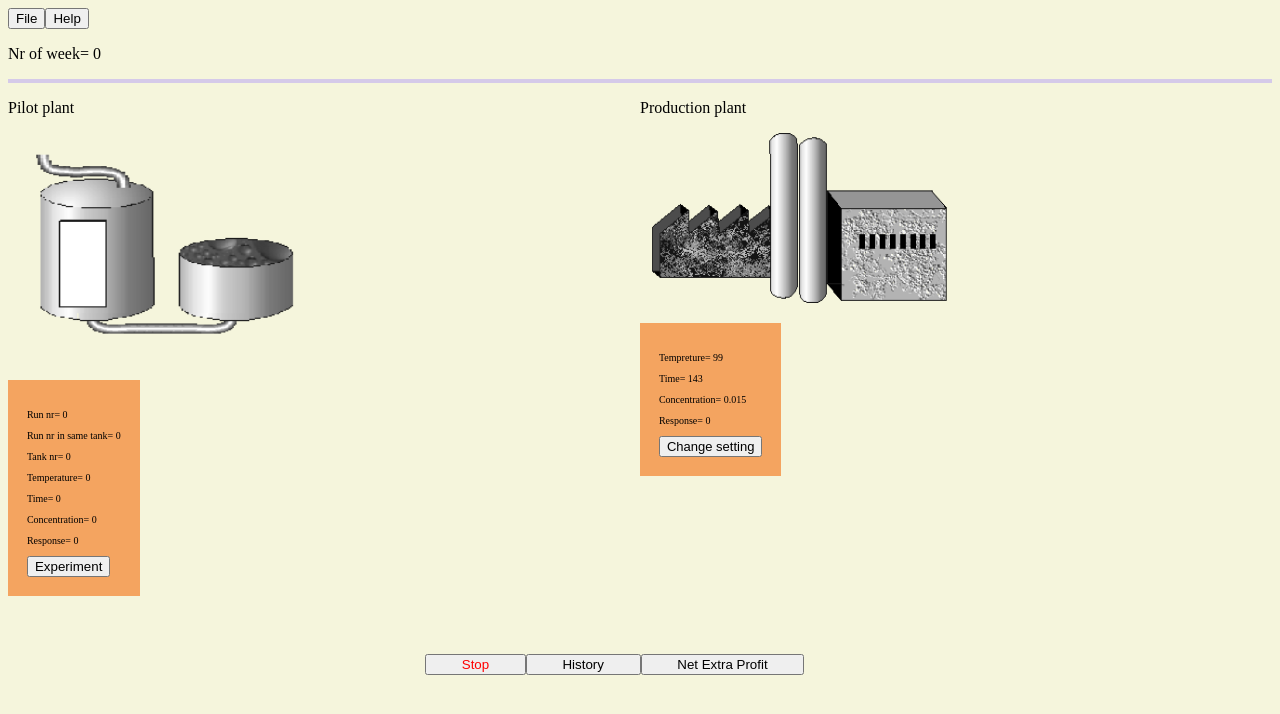
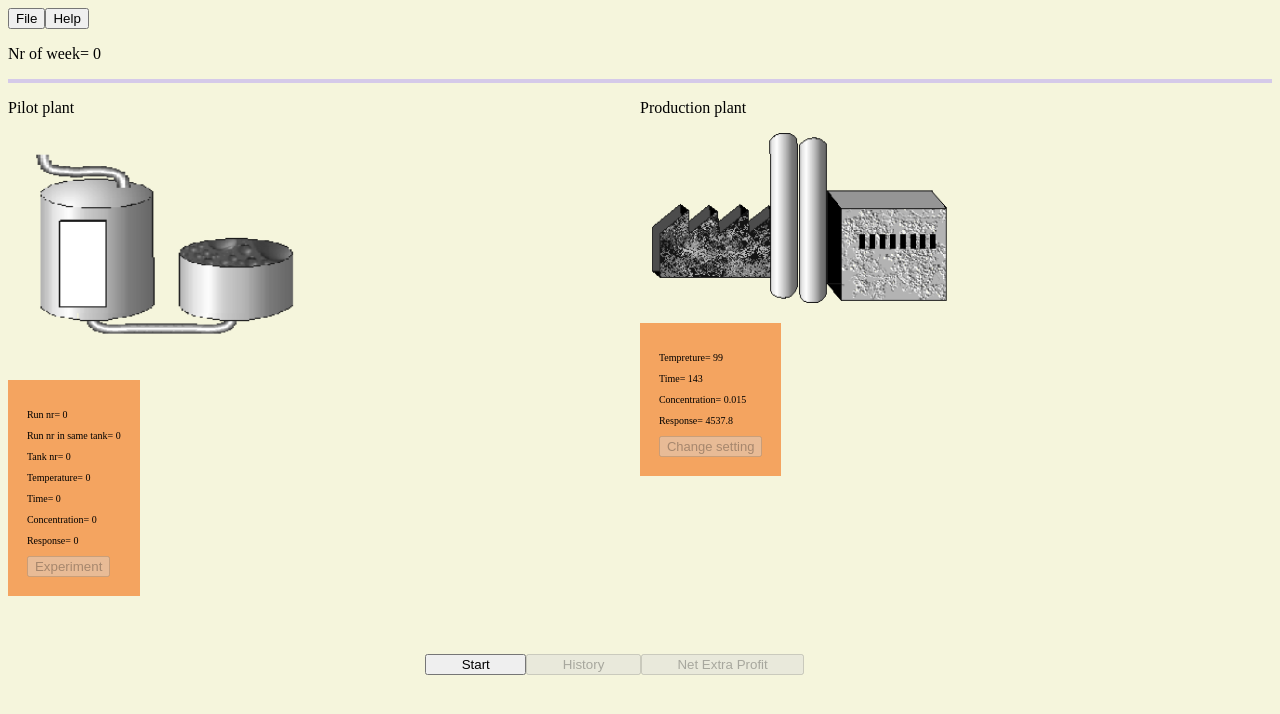
Before and after one commit to virtual-experiments/factoryAngular, an Angular app: page /main in a window 1280 px wide. Shown: the top 714 px of the page. Built offline with nearby package versions, Linux system fonts and the light colour scheme.

Commit message:
working on app states:running, stopped, reset

```diff
--- a/src/app/experiments.service.ts
+++ b/src/app/experiments.service.ts
@@ -23,6 +23,11 @@ export class ExperimentsService {
     return this.tankCapacity -this.Experiments[nrTanks-1].length;
   }
 
+  reset(){
+    this.Experiments=[];
+    this.runningExps=[];
+    this.messageSource.next(this.runningExps);
+  }
   //tanknr is 0 or 1 indicating it is a new tank
   //precondition: tank capacity is not violated.
   addNewExps(exps:{tanknr:string,temp:number,time:number,conc:number}[]){
--- a/src/app/fact/fact.component.html
+++ b/src/app/fact/fact.component.html
@@ -9,5 +9,5 @@
     <p>Concentration= {{this.getConc()}}</p>
     <p>Response= {{this.getResp()}}</p>
     <p [hidden]="!delayPeriod" style="margin-top: 5%;">Wait until week {{this.getDelayWeek()}}</p>
-    <button routerLink="/configchange" style="display: block;font-size: small;">Change setting</button>
+    <button routerLink="/configchange" style="display: block;font-size: small;" [disabled]="state==0 || state==2">Change setting</button>
 </div>
--- a/src/app/fact/fact.component.ts
+++ b/src/app/fact/fact.component.ts
@@ -1,4 +1,4 @@
-import { Component, OnInit,OnDestroy } from '@angular/core';
+import { Component, OnInit,OnDestroy, Input,OnChanges, SimpleChanges } from '@angular/core';
 import { Subscription } from 'rxjs';
 import {ProductionPlantService} from '../production-plant.service'
 
@@ -9,6 +9,7 @@ import {ProductionPlantService} from '../production-plant.service'
 })
 export class FactComponent implements OnInit {
 
+  @Input() state:any;
   subscription:Subscription | undefined;
   delayPeriod=false;
   constructor(private ppserice:ProductionPlantService) { }
@@ -22,6 +23,12 @@ export class FactComponent implements OnInit {
         this.delayPeriod=false;
       }
     });
+  }
+
+  ngOnChanges(changes: SimpleChanges) {
+    if(this.state==2){
+      this.delayPeriod=false;
+    }
   }
    getTemp(){
     return this.ppserice.temperature;
--- a/src/app/main/main.component.html
+++ b/src/app/main/main.component.html
@@ -1,10 +1,10 @@
 <app-progressbar></app-progressbar>
 <div style="display: grid;grid-template-columns: 50% 50%;">
-  <app-pilot></app-pilot>
-  <app-fact></app-fact>
+  <app-pilot [state]="state"></app-pilot>
+  <app-fact [state]="state"></app-fact>
 </div>
 <div style="display: grid;grid-template-columns: auto auto auto; width: 30%; margin-left: 33%;">
-  <button style="color: red;">Stop</button>
-  <button routerLink="/history">History</button>
-  <button>Net Extra Profit</button>
+  <button  [ngStyle]="{'color':this.state==1?red:black}" (click)="stateChange()">{{this.stateButton}}</button>
+  <button routerLink="/history" [disabled]="this.state==0">History</button>
+  <button [disabled]="this.state==0">Net Extra Profit</button>
 </div>
--- a/src/app/main/main.component.ts
+++ b/src/app/main/main.component.ts
@@ -1,4 +1,5 @@
 import { Component, OnInit } from '@angular/core';
+import {ProductionPlantService} from '../production-plant.service'
 
 @Component({
   selector: 'app-main',
@@ -7,9 +8,39 @@ import { Component, OnInit } from '@angular/core';
 })
 export class MainComponent implements OnInit {
 
-  constructor() { }
+  //"notStarted"|"Running"|"Stopped";
+  state:0|1|2=0;
+  stateButton:"Start"|"Stop"|"Reset"="Start";
+  command={startRunning:false,stopRunning:false,reset:false};
+  red="red";
+  black="black";
+
+  constructor(private ppserice:ProductionPlantService) { }
 
   ngOnInit(): void {
+    if(this.ppserice.isRunning){
+      this.state=1;
+      this.stateButton="Stop";
+      this.command={startRunning:false,stopRunning:false,reset:false};
+    }
   }
 
+  stateChange(){
+    if(this.state==0){
+      this.state=1;
+      this.stateButton="Stop";
+      this.command={startRunning:true,stopRunning:false,reset:false};
+      this.ppserice.startTimer();
+    }else if(this.state==1){
+      this.state=2;
+      this.command={startRunning:false,stopRunning:true,reset:false};
+      this.ppserice.stopTimer();
+      this.stateButton="Reset";
+    }
+    else{
+      this.ppserice.reset();
+      this.state=0;
+      this.stateButton="Start";
+    }
+  }
 }
--- a/src/app/pilot/pilot.component.html
+++ b/src/app/pilot/pilot.component.html
@@ -12,5 +12,5 @@
     <p>Concentration= {{this.Concentration}}</p>
     <p>Response= {{this.Response}}</p>
     <p style="color: red;" [hidden]="!experimentRunning">Experiment Running</p>
-    <button routerLink="/expadder" style="display: block;" [disabled]="experimentRunning">Experiment</button>
+    <button routerLink="/expadder" style="display: block;" [disabled]="experimentRunning || state==0 || state==2">Experiment</button>
 </div>
--- a/src/app/pilot/pilot.component.ts
+++ b/src/app/pilot/pilot.component.ts
@@ -1,4 +1,4 @@
-import { Component, OnInit,OnDestroy,AfterViewInit } from '@angular/core';
+import { Component, OnInit,OnDestroy,AfterViewInit, Input,OnChanges, SimpleChanges } from '@angular/core';
 import { Subscription } from 'rxjs';
 import {ExperimentsService} from '../experiments.service';
 
@@ -8,6 +8,8 @@ import {ExperimentsService} from '../experiments.service';
   styleUrls: ['./pilot.component.css']
 })
 export class PilotComponent implements OnInit {
+
+  @Input() state:any;
 
   RunNr=0;
   RunNrSameTank=0;
@@ -30,6 +32,22 @@ export class PilotComponent implements OnInit {
     });
   }
 
+  //TRY TO RELOAD THE APP WHEN RESET IS PRESSED.
+  //state 2 is reached when Stop is pressed.
+  ngOnChanges(changes: SimpleChanges) {
+    if(this.state==2){
+      console.log("pilot reset...")
+      console.log(changes);
+      this.RunNr=0;
+      this.RunNrSameTank=0;
+      this.TankNr=0;
+      this.Temperature=0;
+      this.Time=0;
+      this.Concentration=0;
+      this.Response=0;
+    }
+  }
+  //What should happen if stop button should stop the experiments????
   showExps(message:any){
       const timeinterval = 2000;
       this.experimentRunning=true;
@@ -48,7 +66,7 @@ export class PilotComponent implements OnInit {
             that.experimentRunning=false;
           }
         },
-        timeinterval*i,this,message,i);
+        timeinterval*(i+1),this,message,i);
 
         i+=1;
       }
--- a/src/app/production-plant.service.ts
+++ b/src/app/production-plant.service.ts
@@ -1,5 +1,6 @@
 import { Injectable } from '@angular/core';
 import { BehaviorSubject } from 'rxjs/internal/BehaviorSubject';
+import {ExperimentsService} from './experiments.service';
 
 @Injectable({
   providedIn: 'root'
@@ -8,7 +9,7 @@ export class ProductionPlantService {
   temperature:number=99;
   time:number=143;
   concentration:number=0.015;
-  response =0;
+  response =4537.8;
   newSettingDelay=6;
   delayedWeek=0;
   week=0;
@@ -16,15 +17,38 @@ export class ProductionPlantService {
   //in milliseconds
   TimePerWeek = 10000;
   timer:any;
+  isRunning =false;
   private messageSource = new BehaviorSubject(0);
   currentMessage = this.messageSource.asObservable();
-  constructor() {
+  constructor(private ExperimentService:ExperimentsService) {
+
+   }
+
+  startTimer(){
+    this.isRunning=true;
     this.timer= setInterval((that:ProductionPlantService)=>{
       if(that.week<that.MaxWeek){
         that.increaseWeek();
       }
     },this.TimePerWeek,this);
-   }
+  }
+
+  stopTimer(){
+    this.isRunning=false;
+    clearInterval(this.timer);
+  }
+
+  reset(){
+    //console.log("ppservice reset");
+    this.temperature=99;
+    this.time=143;
+    this.concentration=0.015;
+    this.response =4537.8;
+    this.week=0;
+    this.delayedWeek=0;
+    this.messageSource.next(0);
+    this.ExperimentService.reset();
+  }
 
   changeSetting(setting:{temp:number,time:number,conc:number}){
     //TO DO: CALCULATE RESPONSE...
```
